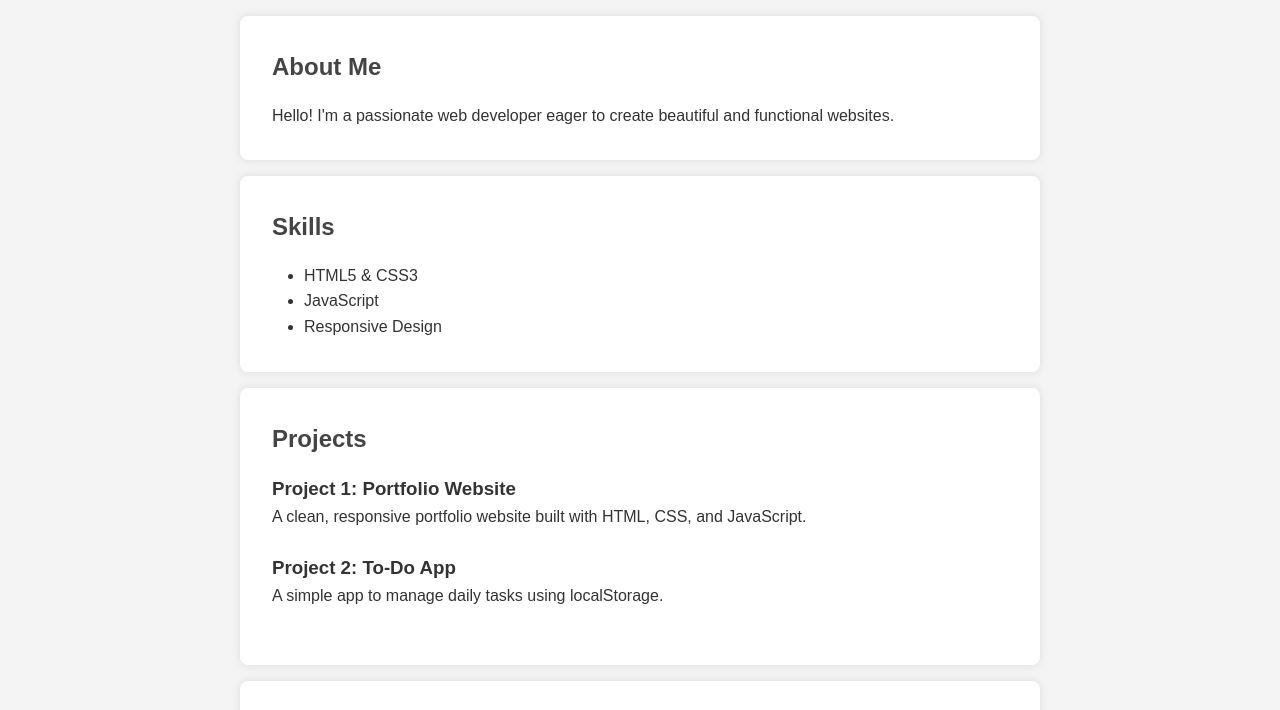
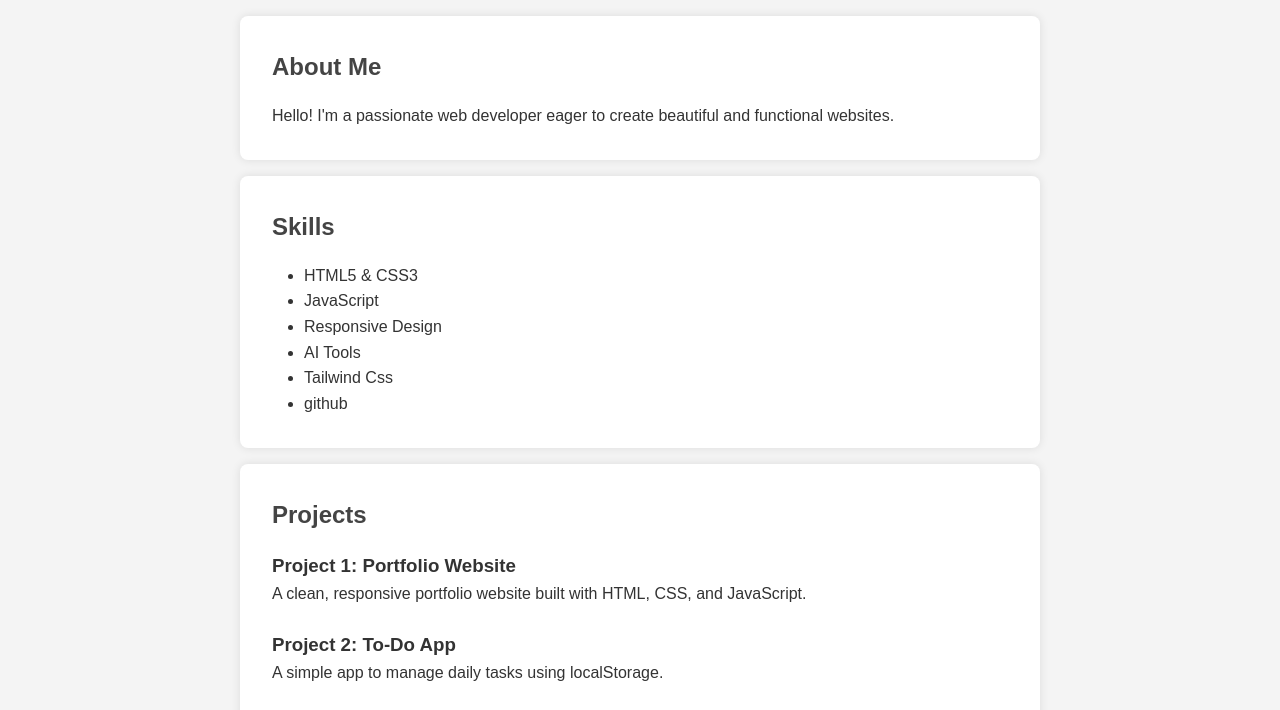
Before and after one commit to DeepakAd12/My-portfolio-website, a plain HTML site: page index.html in a window 1280 px wide. Shown: the part 70-780 px from the top of the page. Drawn offline with Linux system fonts and the light colour scheme.

Commit message:
Update index.html

```diff
--- a/index.html
+++ b/index.html
@@ -30,6 +30,9 @@
       <li>HTML5 & CSS3</li>
       <li>JavaScript</li>
       <li>Responsive Design</li>
+      <li>AI Tools</li>
+      <li>Tailwind Css</li>
+      <li>github</li>
     </ul>
   </section>
 
```
